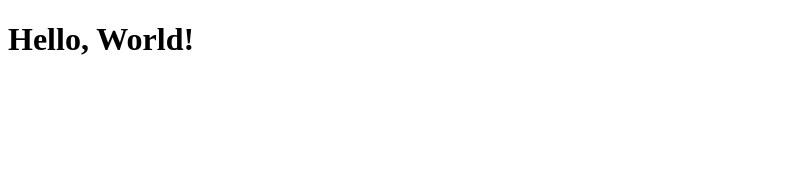
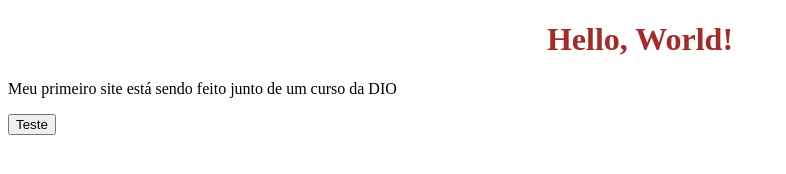
Before and after one commit to brunopeixotoo/curso-js-dio, a plain HTML site: page Pokedex-projeto/index.html in a window 1280 px wide. Shown: the whole page, without its empty margins (0-786 px from the left). Drawn offline with Linux system fonts and the light colour scheme.

Commit message:
curso-js-dio

```diff
--- a/Pokedex-projeto/index.html
+++ b/Pokedex-projeto/index.html
@@ -4,10 +4,36 @@
     <meta charset="UTF-8">
     <meta name="viewport" content="width=device-width, initial-scale=1.0">
     <title>Pokedex</title>
+
+    <style>
+    h1 {
+        color: brown;
+    }
+
+    h1 {
+        text-align: center;
+    }
+    </style>
 </head>
+
 <body>
 
     <h1>Hello, World!</h1>
+    <p>Meu primeiro site está sendo feito junto de um curso da DIO </p>
+
+    <button id="btnTeste" type="button">
+        Teste
+    </button>
+
+    <script>
+
+        const btnTeste = document.getElementById("btnTeste")
+        btnTeste.addEventListener("click", function () {
+            console.log('Clicou no botão')
+        })
+
+    </script>
 
 </body>
+
 </html>
```
Also changed, not shown: Bloco-Anotações/modulo2/aula1.js (deleted), 1 other file.
